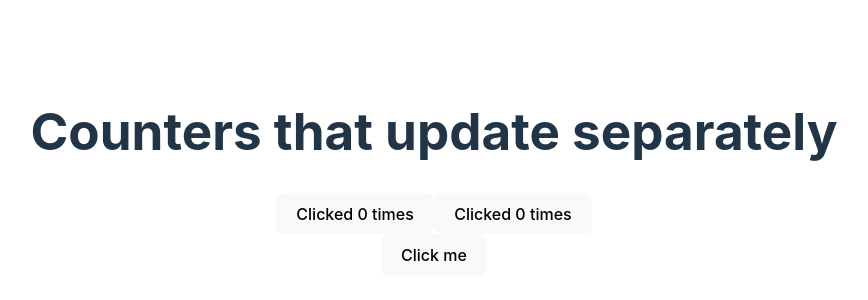
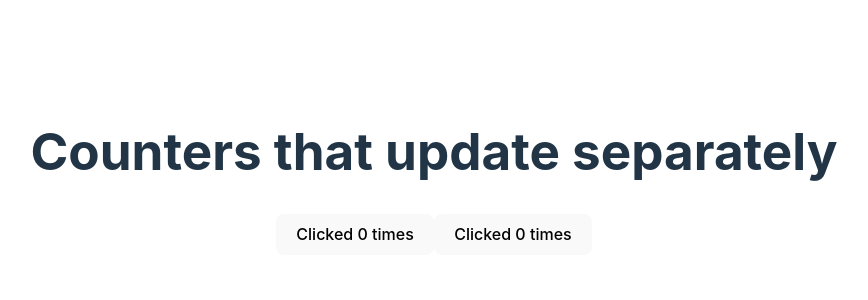
Before and after one commit to TaiefSiddique/React-Recap, a React (Vite) app: page / in a window 1280 px wide. Shown: the part 228-528 px from the top of the page, without its empty margins (206-1074 px from the left). Built offline with nearby package versions, Linux system fonts and the light colour scheme.

Commit message:
Counters that update separately

```diff
--- a/src/App.jsx
+++ b/src/App.jsx
@@ -1,8 +1,9 @@
 import './App.css'
-import MyApp1 from './Components/MyApp1'
+import CounterUsingState from './Components/CounterUsingState'
+//import MyApp1 from './Components/MyApp1'
 //import ConditionalRendering from './Components/ConditionalRendering'
 //import RenderingLists from './Components/RenderingLists'
-import RespondingToEvents from './Components/RespondingToEvents'
+//import RespondingToEvents from './Components/RespondingToEvents'
 // import MyProfile from './Components/MyProfile';
 
 // const user = {
@@ -16,8 +17,9 @@ function App() {
 
   return (
     <>
-      <MyApp1></MyApp1>
-      <RespondingToEvents></RespondingToEvents>
+      <CounterUsingState></CounterUsingState>
+      {/* <MyApp1></MyApp1>
+      <RespondingToEvents></RespondingToEvents> */}
       {/* <RenderingLists></RenderingLists> */}
       {/* <ConditionalRendering></ConditionalRendering> */}
       {/* <MyProfile user={user}></MyProfile> */}
--- /dev/null
+++ b/src/Components/CounterUsingState.jsx
@@ -0,0 +1,25 @@
+import { useState } from 'react';
+
+export default function CounterUsingState() {
+    return (
+        <div>
+            <h1>Counters that update separately</h1>
+            <MyButton />
+            <MyButton />
+        </div>
+    );
+}
+
+function MyButton() {
+    const [count, setCount] = useState(0);
+
+    function handleClick() {
+        setCount(count + 1);
+    }
+
+    return (
+        <button onClick={handleClick}>
+            Clicked {count} times
+        </button>
+    );
+}
```
